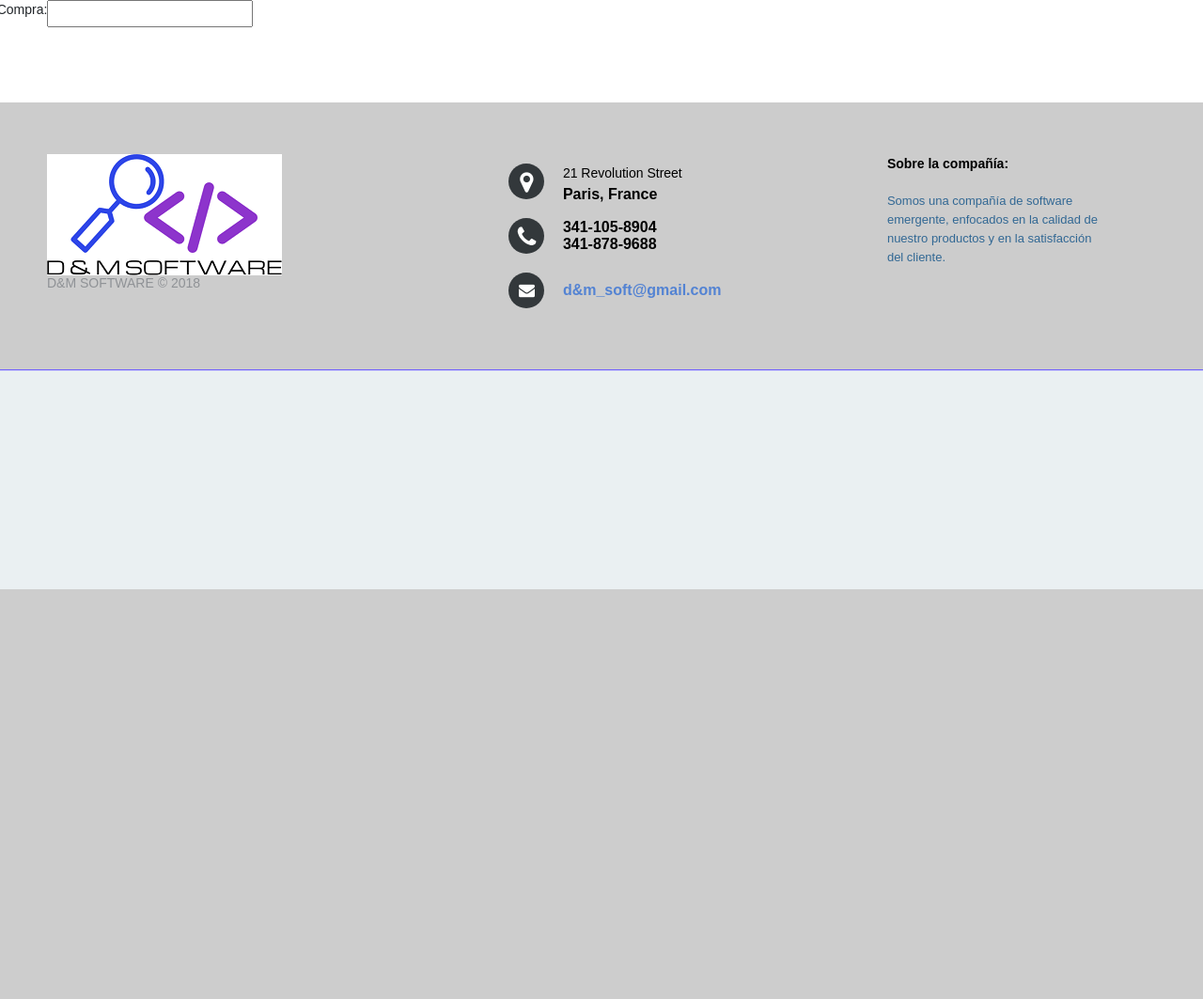
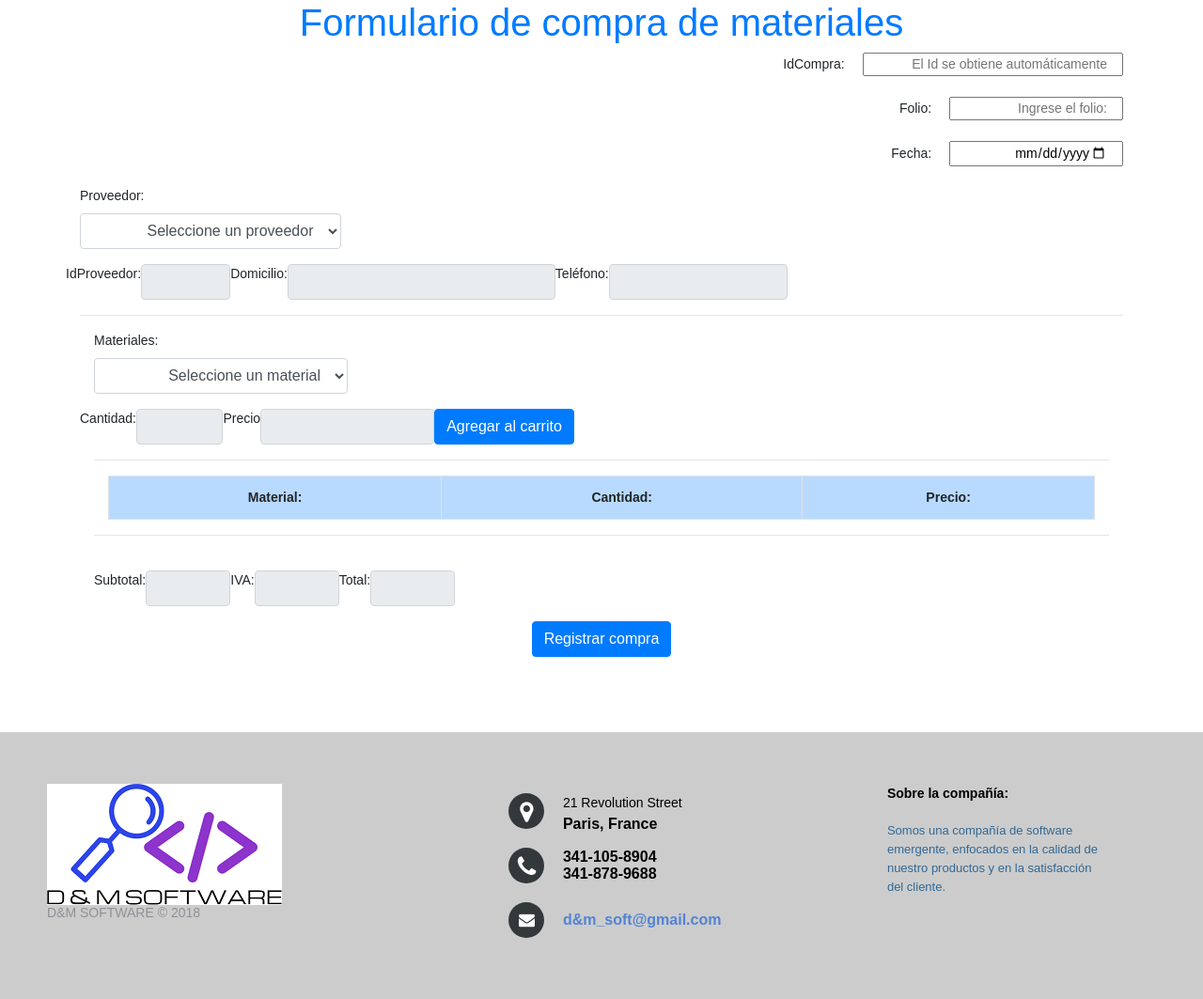
Before and after one commit to ManiSan21/RequisitionWebSystem, a PHP site: page /movimientos/compraMaterialesF.php in a window 1280 px wide. Shown: the part 173-1236 px from the top of the page at 94% size. Before the commit the page ends 800 px from the top, so only its background shows below. Run offline with PHP 8.4, Linux system fonts and the light colour scheme; the visitor is signed in with stand-in values (Sample User, id 1); tables that the repository leaves empty or names only in its code hold one stand-in row (values such as "Sample post"); lists and menus that the app fills with data are empty; some libraries are stand-ins or nearby versions.

Commit message:
Formulario de compras
Rediseñé el formulario con Bootstrap.

```diff
--- a/movimientos/compraMaterialesF.php
+++ b/movimientos/compraMaterialesF.php
@@ -5,20 +5,116 @@
         <meta charset="UTF-8">
         <link rel="stylesheet" type="text/css" href="../css/estilos.css">
         <link rel="stylesheet" type="text/css" href="../css/estiloMenu.css" />
-        <link rel="stylesheet" href="css/bootstrap.min.css">
+        <link rel="stylesheet" href="../css/bootstrap.min.css">
     </head>
     <body>
         <?php
             include "../nav.php";
         ?>
+        <div class="container">
+            <form name="form1" action="aniadirMateriales.php" method="post">
+                <caption><strong><h1 class="text-center text-primary">Formulario de compra de materiales</h1></strong></caption>
+                <div class="form-group text-right">
+                    <label for="" class="col-md-2 text-right">IdCompra:</label>
+                    <input type="text" class="col-md-3 text-right" name="id" placeholder="El Id se obtiene automáticamente" readonly>
+                </div>
+                <div class="form-group text-right">
+                    <label for="" class="col-md-2 text-right">Folio:</label>
+                    <input type="text" class="col-md-2 text-right" name="id" placeholder="Ingrese el folio:">
+                </div>
+                <div class="form-group text-right">
+                    <label for="" class="col-md-2 text-right">Fecha:</label>
+                    <input type="date" class="col-md-2 text-right" name="fecha">
+                </div>
+                <div class="form-group">
+                    <label for="">Proveedor:</label>
+                    <select name="proveedores" id="proveedores" class="form-control col-md-3 text-right">
+                        <option value="ninguno">Seleccione un proveedor</option>
+                            <?php
+                                include "../conexion.php";
 
-        <form class="form-horizontal" action="aniadirMateriales.php" method="post">
-            <div class="row">
-                <label class="text-right" for="">IdCompra:</label>
-                <input class="col-md-2" type="text" name="id" id="id">
-            </div>
-        </form>
+                                $sql = "SELECT Nombre FROM proveedores";
+                                $result = mysqli_query($conexion, $sql);
 
+                                while($row = $result->fetch_assoc())
+                                {
+                                    echo "<option value'".$row['Nombre']."'>".$row['Nombre']."</option>";
+                                }
+
+                                mysqli_close($conexion);
+                            ?>
+                    </select>
+                </div>
+                <div class="form-group row">
+                    <label for="">IdProveedor:</label>
+                    <input type="text" name="idProveedor" id="idProveedor" class="form-control col-md-1" readonly>
+                    <label for="">Domicilio:</label>
+                    <input type="text" name="domicilio" id="domicilio" class="form-control col-md-3" readonly>
+                    <label for="">Teléfono:</label>
+                    <input type="text" name="telefono" id="telefono" class="form-control col-md-2" readonly>
+                </div>
+
+                <hr>
+
+                <div class="container">
+                    <div class="form-group">
+                        <label for="">Materiales:</label>
+                        <select name="materiales" id="materiales" class="form-control col-md-3 text-right">
+                            <option value="Ninguno">Seleccione un material</option>
+                            <?php
+                                include "../conexion.php";
+                                $sql = "SELECT Nombre FROM materiales";
+                                $result = mysqli_query($conexion, $sql);
+
+                                while($row = $result->fetch_assoc())
+                                {
+                                    echo "<option value'".$row['Nombre']."'>".$row['Nombre']."</option>";
+                                }
+                                mysqli_close($conexion);
+                            ?>
+                        </select>
+                    </div>
+                    <div class="form-group row">
+                        <label>Cantidad:</label>
+                        <input type="text" name="cantidad" id="cantidad" class="form-control col-md-1" readonly>
+                        <label for="">Precio</label>
+                        <input type="text" name="precio" id="precio" class="form-control col-md-2" readonly>
+                        <button class="btn btn-primary">Agregar al carrito</button>
+                    </div>
+
+                    <hr>
+
+                    <div class="container">
+                        <table class="table table-bordered table-hover table-condensed" id="tablaMateriales" name="tablaMateriales">
+                            <tr class="table-primary">
+                                <th class="text-center">Material:</th>
+                                <th class="text-center">Cantidad:</th>
+                                <th class="text-center">Precio:</th>
+                            </tr>
+                        </table>
+                    </div>
+                    <hr>
+                    <br>
+
+                    <div class="container">
+                        <div class="form-group row">
+                            <label for="">Subtotal:</label>
+                            <input type="text" name="subtotal" id="subtotal" class="form-control col-md-1" readonly>
+                            <label for="">IVA:</label>
+                            <input type="text" name="iva" id="iva" class="form-control col-md-1" readonly>
+                            <label for="">Total:</label>
+                            <input type="text" name="total" id="total" class="form-control col-md-1" readonly>
+                        </div>
+                    </div>
+
+                    <div class="container">
+                        <div class="form-group text-center">
+                            <input type="button" name="registrarCompra" id="registrarCompra" value="Registrar compra" class="btn btn-primary">
+                        </div>
+                    </div>
+                </div>
+            </form>
+        </div>
         <!--<form name="form1" action="aniadirMateriales.php" method="post" class="form-group">
             <input type="hidden" name="oculto" value="valorOculto" />
             <table width="100%" id="one-column-emphasis" style="text-align:center">
@@ -56,7 +152,7 @@
                     <td>
                         <select name="materiales" id="materiales">
                             <option value="ninguno">Seleccione un material</option>
-                            <?php
+
                                 /*include "../conexion.php";
 
                                 $sql = "SELECT IdMaterial FROM materiales";
@@ -68,7 +164,7 @@
                                 }
 
                                 mysqli_close($conexion);*/
-                            ?>
+
                         </select>
                     </td>
                 </tr>
@@ -198,5 +294,5 @@
     </script>
     <script src="https://code.jquery.com/jquery-3.2.1.slim.min.js" integrity="sha384-KJ3o2DKtIkvYIK3UENzmM7KCkRr/rE9/Qpg6aAZGJwFDMVNA/GpGFF93hXpG5KkN" crossorigin="anonymous"></script>
     <script src="https://cdnjs.cloudflare.com/ajax/libs/popper.js/1.12.9/umd/popper.min.js" integrity="sha384-ApNbgh9B+Y1QKtv3Rn7W3mgPxhU9K/ScQsAP7hUibX39j7fakFPskvXusvfa0b4Q" crossorigin="anonymous"></script>
-    <script src="js/bootstrap.min.js"></script>
+    <script src="../js/bootstrap.min.js"></script>
 </html>
```
